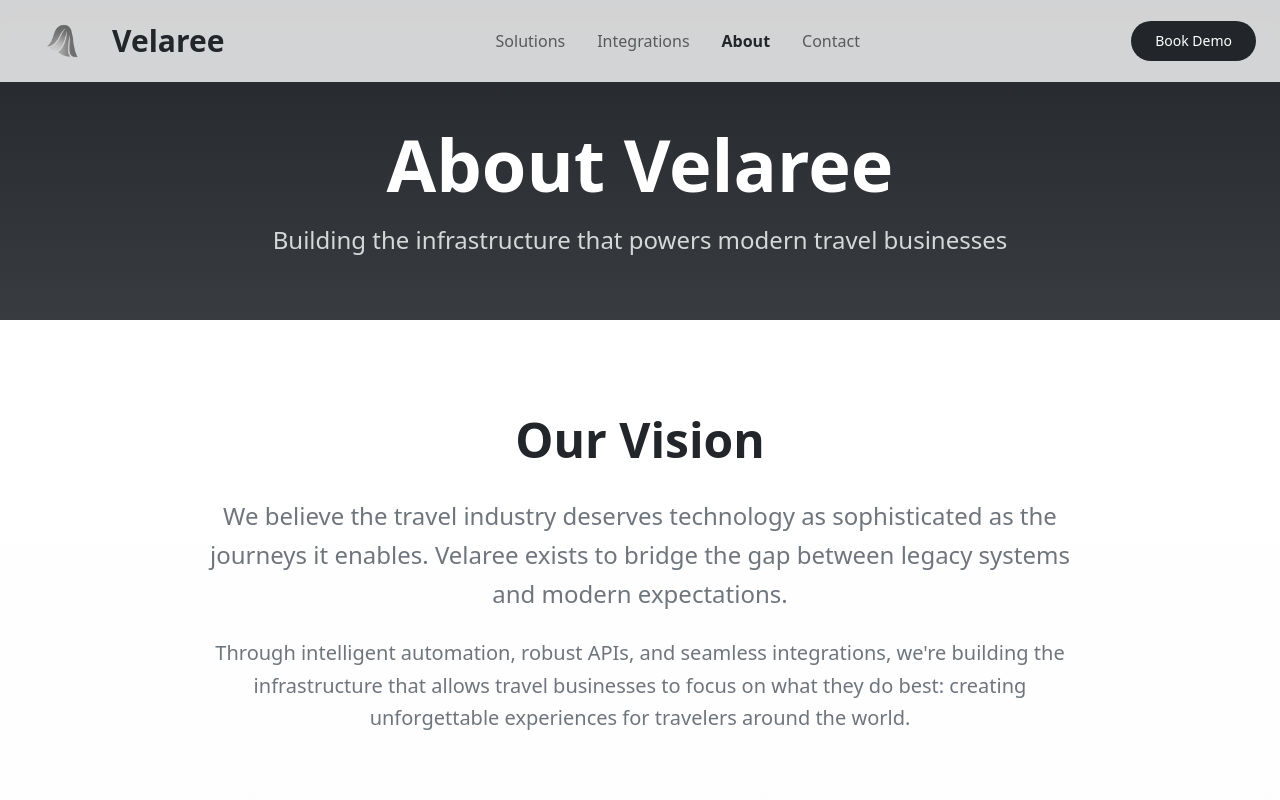
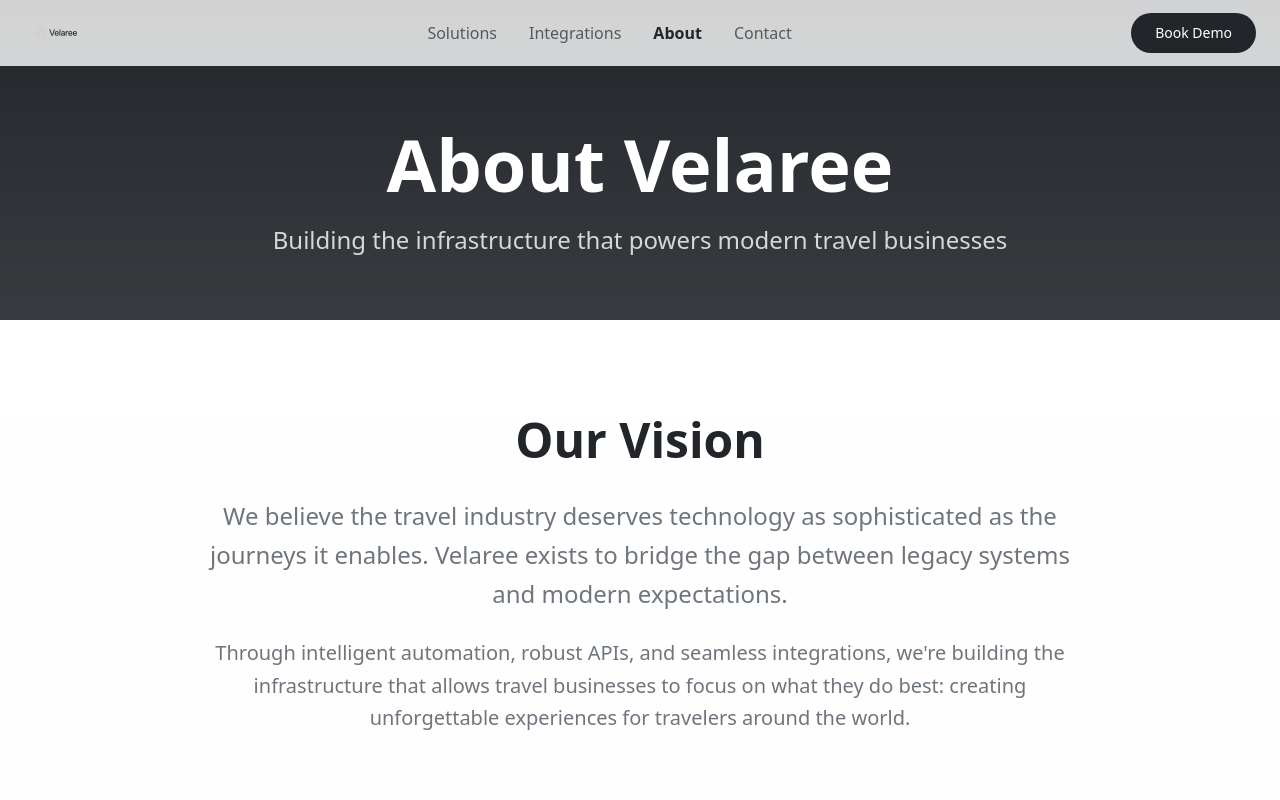
Before and after one commit to MihailMSN/velaree, a React (Vite) app: page /about in a window 1280 px wide. Shown: the top 800 px of the page. Built offline with nearby package versions, Linux system fonts and the light colour scheme; the HTML template or start-up script is replaced by a standard one; a web font is replaced by a local one.

Commit message:
Refactor: Update logo and navigation

```diff
--- a/src/components/Footer.tsx
+++ b/src/components/Footer.tsx
@@ -17,7 +17,7 @@ const Footer = () => {
             <img
               src={velareeLogoImg}
               alt="Velaree Logo"
-              className="h-12 w-auto mb-4 brightness-0 invert"
+              className="h-10 w-auto mb-4 brightness-0 invert"
             />
             <p className="text-primary-foreground/70 text-sm">
               Building the future of travel technology
--- a/src/components/Navigation.tsx
+++ b/src/components/Navigation.tsx
@@ -30,11 +30,8 @@ const Navigation = () => {
   return <nav className={`fixed top-0 left-0 right-0 z-50 transition-all duration-300 ${isScrolled ? "bg-background/95 backdrop-blur-md shadow-md" : "bg-background/80 backdrop-blur-sm"}`}>
       <div className="container mx-auto px-[24px] py-px">
         <div className="flex items-center justify-between">
-          <Link to="/" className="flex items-center gap-2 hover:opacity-80 transition-opacity">
-            <img src={velareeLogoImg} alt="Velaree Logo" className="h-14 md:h-20 w-auto" />
-            <span className="text-2xl md:text-3xl font-bold text-foreground">
-              Velaree
-            </span>
+          <Link to="/" className="flex items-center hover:opacity-80 transition-opacity">
+            <img src={velareeLogoImg} alt="Velaree Logo" className="h-12 md:h-16 w-auto" />
           </Link>
 
           <div className="hidden md:flex items-center gap-8">
```
Also changed, not shown: src/assets/velaree-logo.png.
